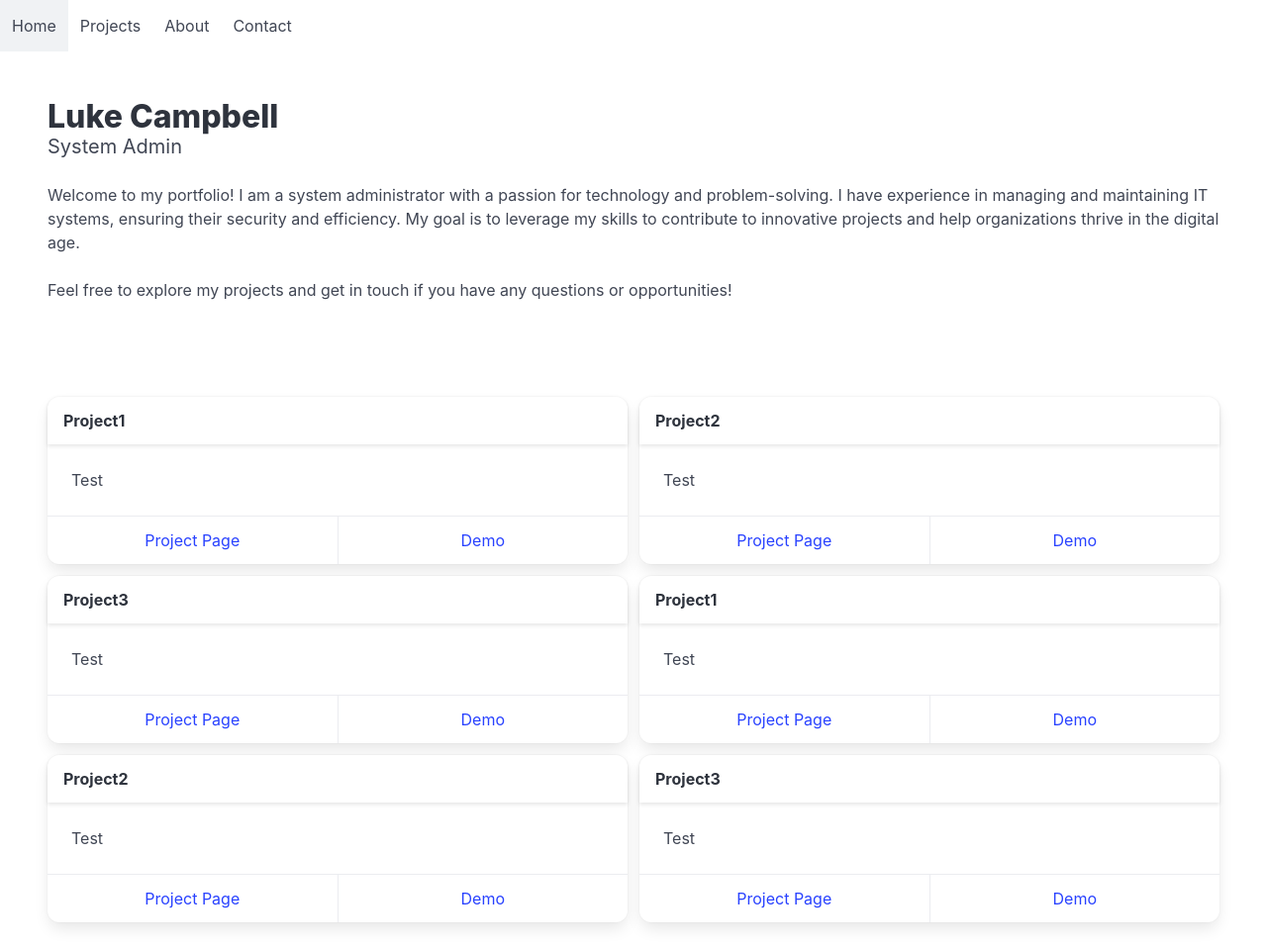
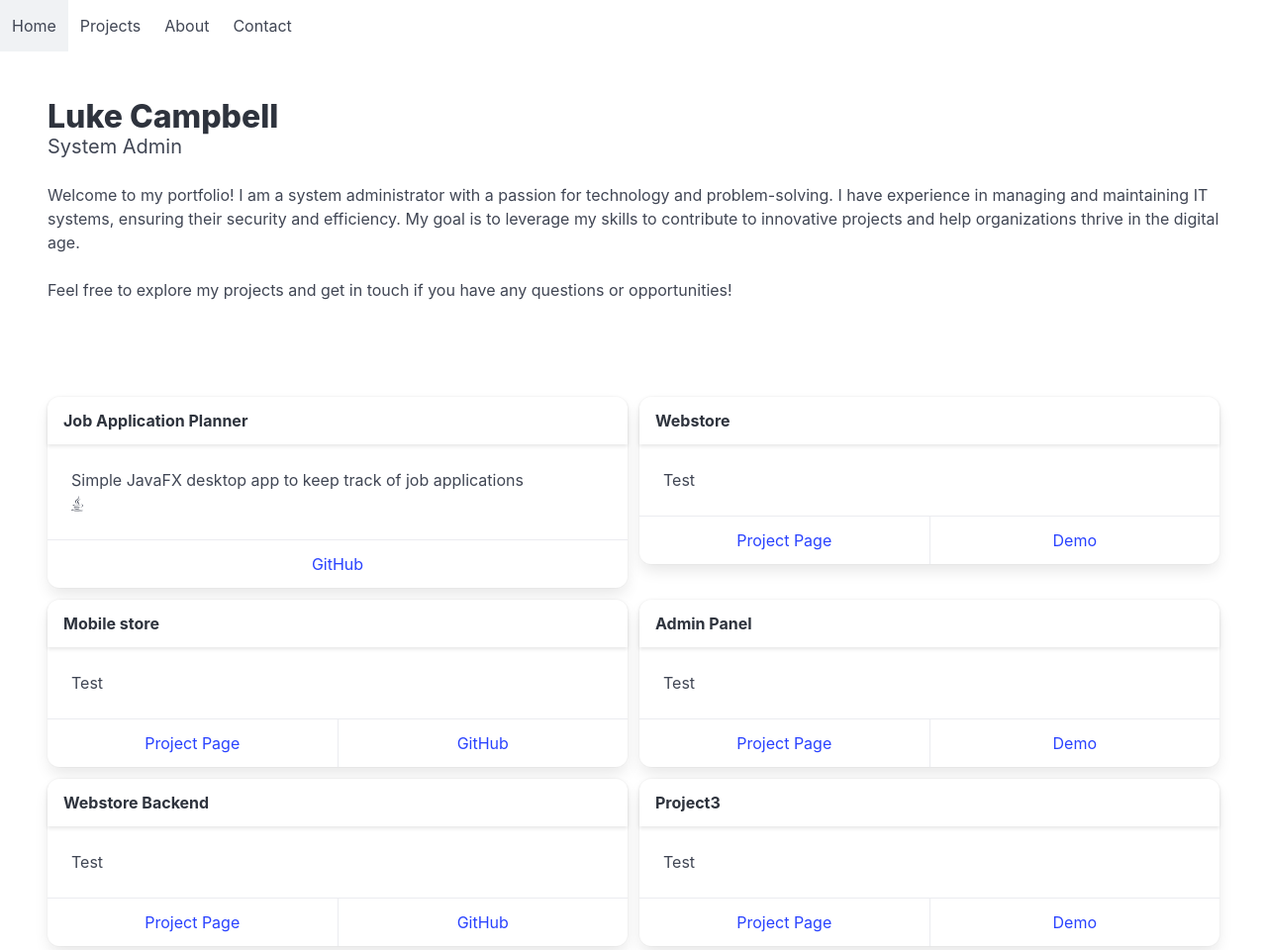
Before and after one commit to lukec260801/lukec260801.github.io, a plain HTML site: page index.html in a window 1280 px wide. Shown: the top 960 px of the page at 99% size. Drawn offline with nearby package versions, Linux system fonts and the light colour scheme.

Commit message:
Satrted to add some projects

```diff
--- a/index.html
+++ b/index.html
@@ -4,6 +4,7 @@
     <meta charset="UTF-8">
     <meta name="viewport" content="width=device-width, initial-scale=1.0">
     <link rel="stylesheet" href="styles.css">
+    <script src="https://kit.fontawesome.com/2e35227049.js" crossorigin="anonymous"></script>
     <title>Home</title>
 </head>
 <body>
@@ -52,7 +53,47 @@
     <div class="cell">
       <div class="card">
         <div class="card-header">
-          <p class="card-header-title">Project1</p>
+          <p class="card-header-title">Job Application Planner</p>
+        </div>
+        <div class="card-content">
+          <p>Simple JavaFX desktop app to keep track of job applications</p>
+          <i class="fa-brands fa-java"></i>
+        </div>
+        <footer class="card-footer">
+          <a href="https://github.com/lukec260801/Job-Planner" class="card-footer-item">GitHub</a>
+        </footer>
+      </div>
+    </div>
+
+    <div class="cell">
+      <div class="card">
+        <div class="card-header">
+          <p class="card-header-title">Webstore</p>
+        </div>
+        <div class="card-content">Test</div>
+        <footer class="card-footer">
+          <a href="" class="card-footer-item">Project Page</a>
+          <a href="" class="card-footer-item">Demo</a>
+        </footer>
+      </div>
+    </div>
+
+    <div class="cell"><div class="card">
+        <div class="card-header">
+          <p class="card-header-title">Mobile store</p>
+        </div>
+        <div class="card-content">Test</div>
+        <footer class="card-footer">
+          <a href="" class="card-footer-item">Project Page</a>
+          <a href="" class="card-footer-item">GitHub</a>
+        </footer>
+      </div>
+    </div>
+
+  <div class="cell">
+      <div class="card">
+        <div class="card-header">
+          <p class="card-header-title">Admin Panel</p>
         </div>
         <div class="card-content">Test</div>
         <footer class="card-footer">
@@ -65,50 +106,12 @@
     <div class="cell">
       <div class="card">
         <div class="card-header">
-          <p class="card-header-title">Project2</p>
+          <p class="card-header-title">Webstore Backend</p>
         </div>
         <div class="card-content">Test</div>
         <footer class="card-footer">
           <a href="" class="card-footer-item">Project Page</a>
-          <a href="" class="card-footer-item">Demo</a>
-        </footer>
-      </div>
-    </div>
-
-    <div class="cell"><div class="card">
-        <div class="card-header">
-          <p class="card-header-title">Project3</p>
-        </div>
-        <div class="card-content">Test</div>
-        <footer class="card-footer">
-          <a href="" class="card-footer-item">Project Page</a>
-          <a href="" class="card-footer-item">Demo</a>
-        </footer>
-      </div>
-    </div>
-
-  <div class="cell">
-      <div class="card">
-        <div class="card-header">
-          <p class="card-header-title">Project1</p>
-        </div>
-        <div class="card-content">Test</div>
-        <footer class="card-footer">
-          <a href="" class="card-footer-item">Project Page</a>
-          <a href="" class="card-footer-item">Demo</a>
-        </footer>
-      </div>
-    </div>
-
-    <div class="cell">
-      <div class="card">
-        <div class="card-header">
-          <p class="card-header-title">Project2</p>
-        </div>
-        <div class="card-content">Test</div>
-        <footer class="card-footer">
-          <a href="" class="card-footer-item">Project Page</a>
-          <a href="" class="card-footer-item">Demo</a>
+          <a href="https://github.com/lukec260801/webstore-backend" class="card-footer-item">GitHub</a>
         </footer>
       </div>
     </div>
```
